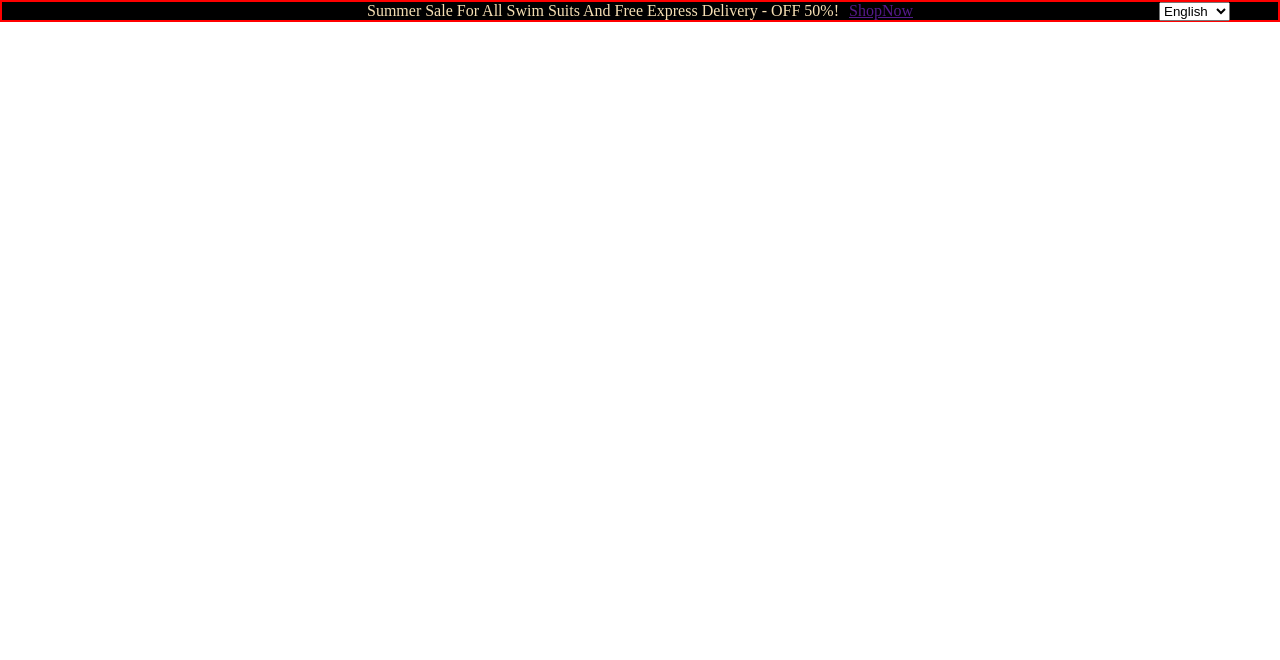
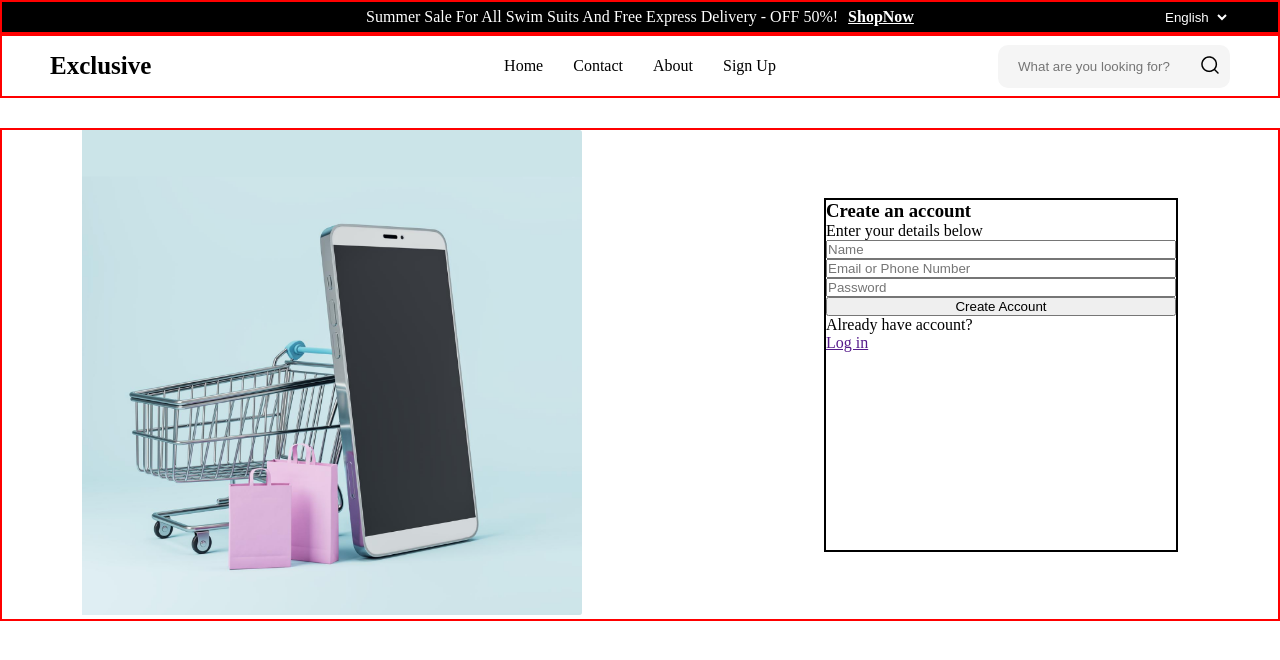
Before and after one commit to zaheer-script155/01_Portfolio-JS-Ecommerce-web, a plain HTML site: page my_project/index.html in a window 1280 px wide. Drawn offline with Linux system fonts and the light colour scheme.

Commit message:
complete header, navbar and signup page without resp

```diff
--- a/my_project/css/style.css
+++ b/my_project/css/style.css
@@ -3,18 +3,110 @@
   padding: 0;
 }
 
+.listStyle {
+  list-style: none;
+}
+
 .main-header {
   border: 2px solid red;
-  background-color: black;
-  color: wheat;
   display: flex;
   justify-content: center;
   gap: 10px;
-  /* align-items: center; */
+  height: 30px;
+  align-items: center;
   /* position: relative; */
+}
+
+.main-header a {
+  color: white;
+  font-weight: bold;
 }
 
 .language-option {
   position: absolute;
   right: 50px;
 }
+
+.language-option select {
+  border: none;
+}
+
+.header-bgColor {
+  background-color: black;
+  color: white;
+}
+
+.main-nav {
+  display: flex;
+  border: 2px solid red;
+  justify-content: center;
+  height: 60px;
+  align-items: center;
+  /* position: relative; */
+}
+.main-logo {
+  left: 50px;
+  position: absolute;
+  font-weight: bold;
+  font-size: 25px;
+}
+
+.nav-list ul {
+  gap: 30px;
+  display: flex;
+}
+
+.nav-list a {
+  text-decoration: none;
+  color: black;
+}
+
+.nav-search {
+  /* border: 2px solid black; */
+  background-color: whitesmoke;
+  border-radius: 10px;
+  position: absolute;
+  right: 50px;
+  padding: 8px;
+  padding-left: 20px;
+}
+.nav-search form {
+  gap: 10px;
+  display: flex;
+}
+.nav-search form input {
+  border: none;
+  background-color: whitesmoke;
+  width: 170px;
+}
+.nav-search button {
+  border: none;
+  background: none;
+  cursor: pointer;
+}
+
+.main-container {
+  display: flex;
+  border: 2px solid red;
+  justify-content: space-between;
+  align-items: center;
+  margin-top: 30px;
+}
+.left-img {
+  margin-left: 80px;
+}
+
+.left-img img {
+  width: 500px;
+}
+
+.usearSignup {
+  margin-right: 100px;
+  border: 2px solid black;
+  width: 350px;
+  height: 350px;
+}
+.usearDetails {
+  display: flex;
+  flex-direction: column;
+}
--- a/my_project/index.html
+++ b/my_project/index.html
@@ -7,20 +7,80 @@
     <link rel="stylesheet" href="/my_project/css/style.css" />
   </head>
   <body>
+    <!-- sign-up-page start -->
     <div class="sign-up-page">
-      <header class="main-header">
+      <header class="main-header header-bgColor">
         <p>
           Summer Sale For All Swim Suits And Free Express Delivery - OFF 50%!
         </p>
         <a href="">ShopNow</a>
         <div class="language-option">
-          <select name="" id="">
+          <select name="" id="" class="header-bgColor">
             <option value="">English</option>
             <option value="">German</option>
             <option value="">Urdu</option>
           </select>
         </div>
       </header>
+      <nav class="main-nav">
+        <div class="main-logo">
+          <p>Exclusive</p>
+        </div>
+        <div class="nav-list">
+          <ul class="listStyle">
+            <li><a href="">Home</a></li>
+            <li><a href="">Contact</a></li>
+            <li><a href="">About</a></li>
+            <li><a href="">Sign Up</a></li>
+          </ul>
+        </div>
+        <div class="nav-search">
+          <form action="">
+            <input
+              type="search"
+              name=""
+              id=""
+              placeholder="What are you looking for?"
+            />
+            <button type="submit">
+              <img src="/my_project/img/search-icon.png" alt="" />
+            </button>
+          </form>
+        </div>
+      </nav>
+      <section class="main-container">
+        <aside class="left-img">
+          <img src="/my_project/img/Side-img.png" alt="" />
+        </aside>
+        <aside class="usearSignup">
+          <h3>Create an account</h3>
+          <p>Enter your details below</p>
+          <form action="" class="usearDetails">
+            <input type="text" placeholder="Name" name="name" id="" required />
+            <input
+              type="email"
+              type="number"
+              placeholder="Email or Phone Number"
+              name=""
+              id=""
+              required
+            />
+            <input
+              type="password"
+              placeholder="Password"
+              name=""
+              id=""
+              required
+            />
+            <button type="submit" class="create-acc">Create Account</button>
+            <div>
+              <p>Already have account?</p>
+              <a href="">Log in</a>
+            </div>
+          </form>
+        </aside>
+      </section>
     </div>
+    <!-- sign-up-page end -->
   </body>
 </html>
```
Also changed, not shown: my_project/img/Side-img.png (added), my_project/img/search-icon.png (added).
